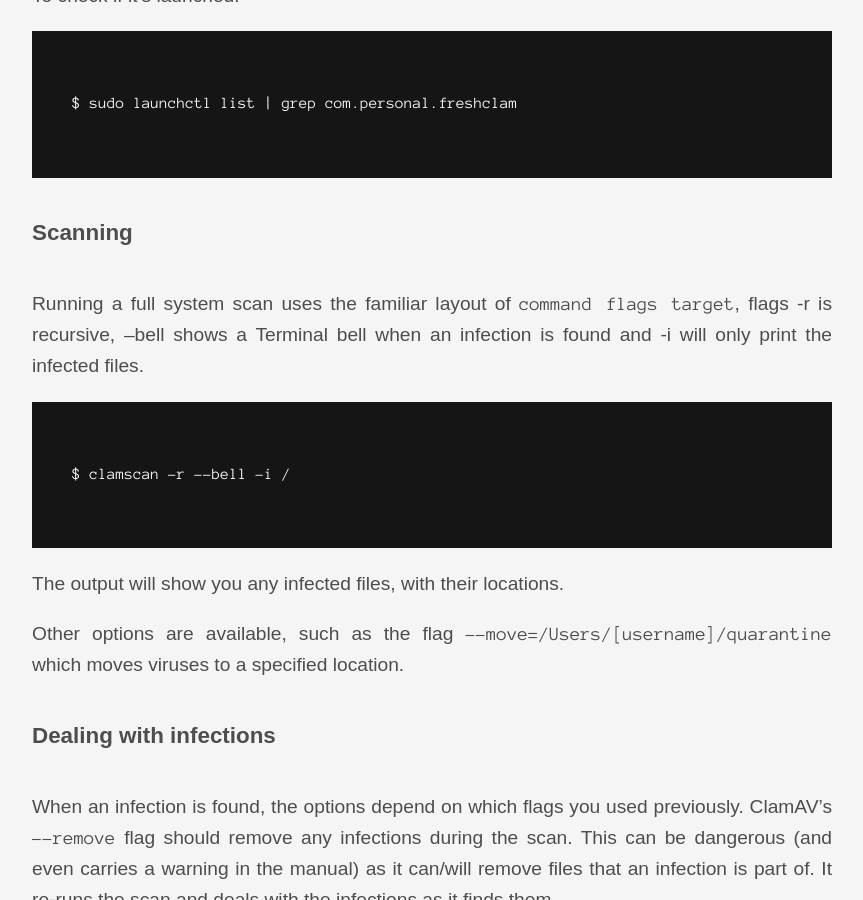
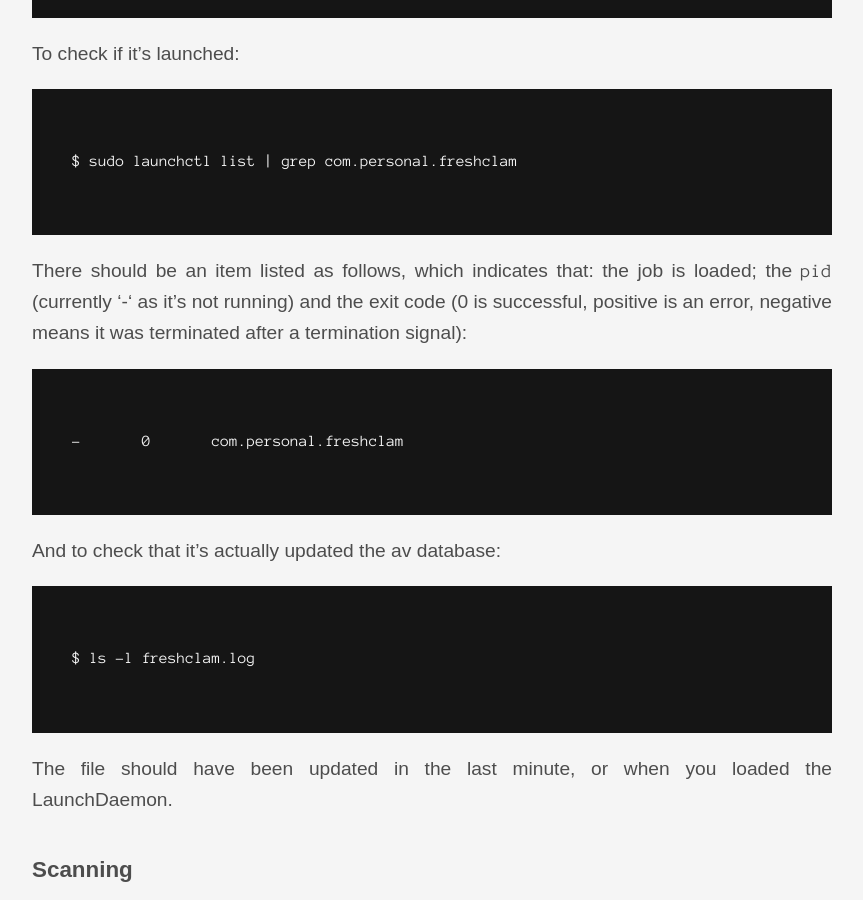
Before and after one commit to paulrbts/blog, a Jekyll site: the page built from _posts/software/2017-08-18-clamav.md, in a window 1280 px wide and 900 px high, scrolled down 4715 px. Shown: the whole window, without its empty margins (208-1071 px from the left). Built offline with Jekyll 4.4.1, drawn with Linux system fonts in a browser that asks for light colours; nearby versions of some CDN libraries; some web fonts are replaced; some of the changed text lies outside the part shown.

Commit message:
updated the freshclam elements

```diff
--- a/_posts/software/2017-08-18-clamav.md
+++ b/_posts/software/2017-08-18-clamav.md
@@ -62,10 +62,11 @@
 	ERROR: Can't open /var/log/freshclam.log in append mode (check permissions!).
 	ERROR: Problem with internal logger (UpdateLogFile = /var/log/freshclam.log).
 
-In which case, we need to edit the following file and comment out the line indicated:
+In which case, we need to edit the following file and comment out the lines so they appear as indicated:
 
 	$ vi /usr/local/etc/clamav/freshclam.conf
 	DatabaseOwner clamav
+	UpdateLogFile /var/log/freshclam.log
 
 We need to make a similar edit to `clamd.conf`, but first we need to make it from the provided sample:
 
@@ -116,6 +117,16 @@
 To check if it's launched:
 
 	$ sudo launchctl list | grep com.personal.freshclam
+
+There should be an item listed as follows, which indicates that: the job is loaded; the `pid` (currently '-' as it's not running) and the exit code (0 is successful, positive is an error, negative means it was terminated after a termination signal):
+
+	-	0	com.personal.freshclam
+
+And to check that it's actually updated the av database:
+
+	$ ls -l freshclam.log
+
+The file should have been updated in the last minute, or when you loaded the LaunchDaemon.
 
 ##### Scanning
 Running a full system scan uses the familiar layout of `command flags target`, flags -r is recursive, --bell shows a Terminal bell when an infection is found and -i will only print the infected files.
```
